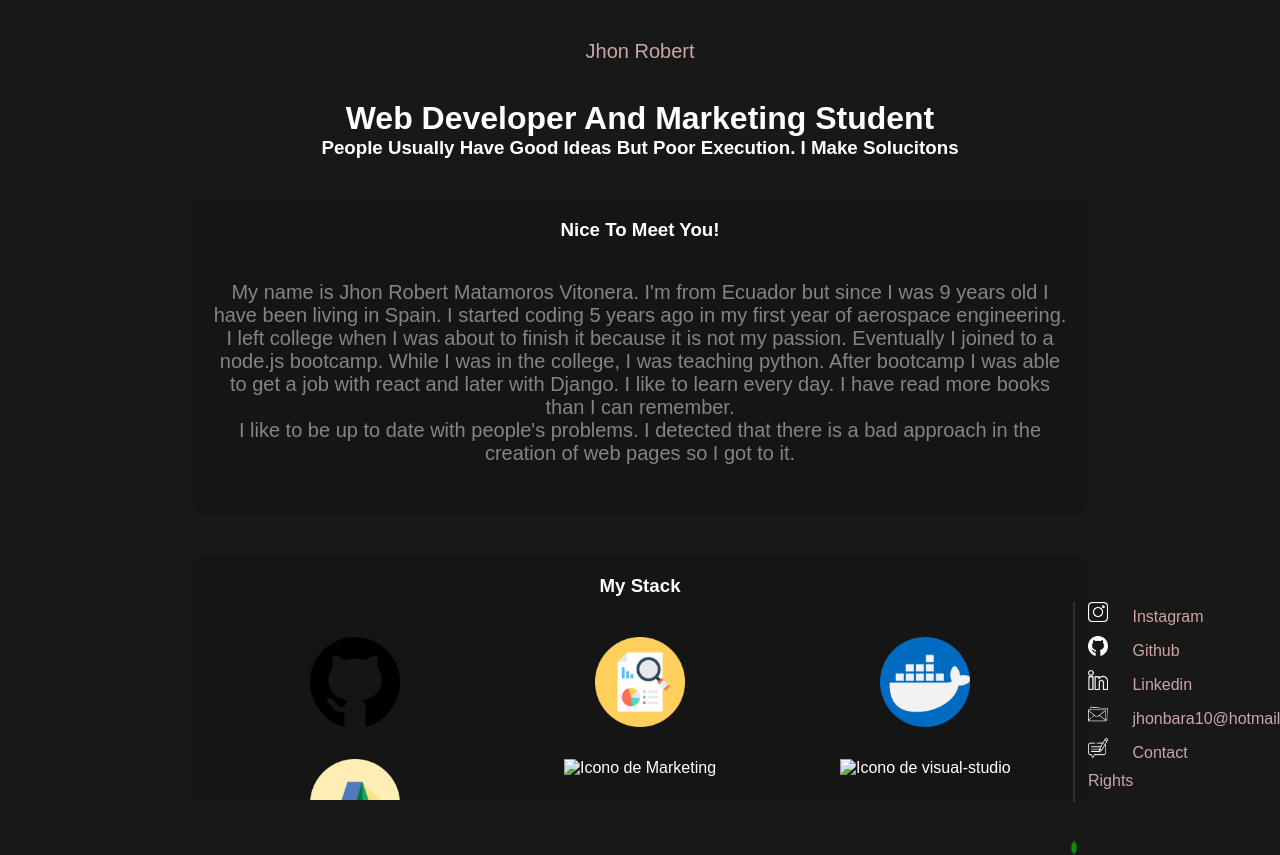
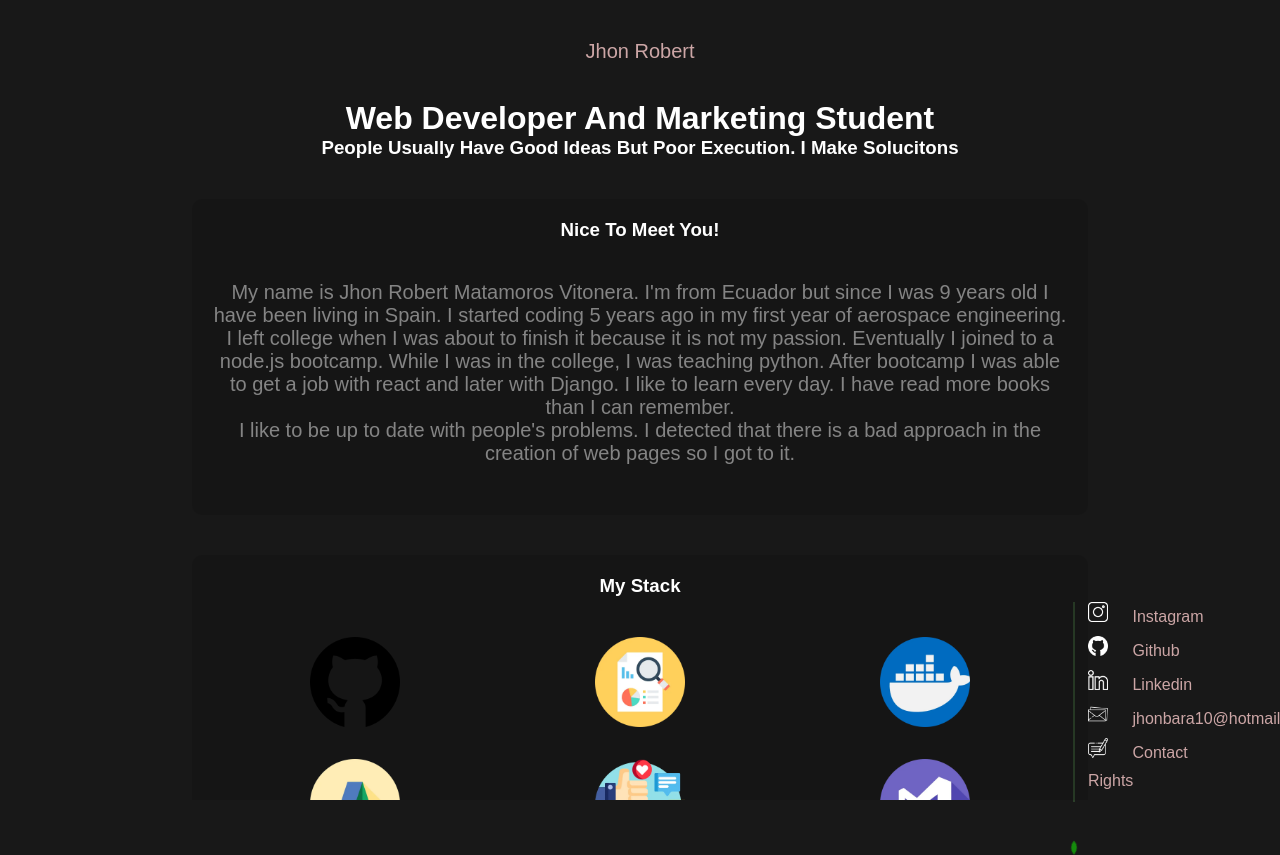
Before and after one commit to JhonRobert20/portfolio, a plain HTML site: page about.html in a window 1280 px wide. Shown: the top 855 px of the page. Drawn offline with Linux system fonts and the light colour scheme.

Commit message:
subir desde main

```diff
--- a/about.html
+++ b/about.html
@@ -108,14 +108,14 @@
                 </li>
                 <li>
                     <picture>
-                        <source srcset="build/img/icons/digital.webp" type="image/webp" alt="Icono de Marketing">
+                        <source srcset="build/img/icons/digital-campaign.webp" type="image/webp" alt="Icono de Marketing">
                         <img src="build/img/icons/digital-campaign.png" name="aaaaaaaaaaaa" alt="Icono de Marketing">
                     </picture>
                     <span class="desvanecer">Marketing Digital</span>
                 </li>
                 <li>
                     <picture>
-                        <source srcset="build/img/icons/visual.webp" type="image/webp" alt="Icono de visual-studio">
+                        <source srcset="build/img/icons/visual-studio.webp" type="image/webp" alt="Icono de visual-studio">
                         <img src="build/img/icons/visual-studio.png" alt="Icono de visual-studio">
                     </picture>
                     <span class="desvanecer">Visual Studio</span>
```
Also changed, not shown: 1 other file.
